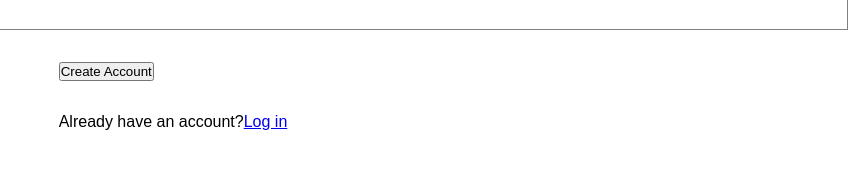
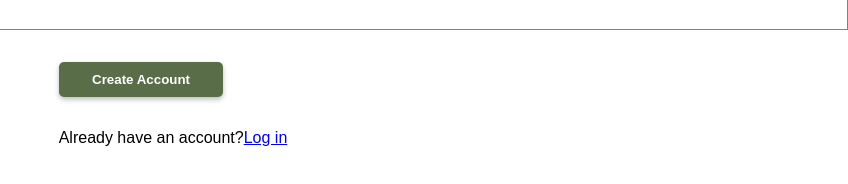
Before and after one commit to OrianaLand/Sign-up-Form, a plain HTML site: page index.html in a window 1280 px wide. Shown: the part 686-870 px from the top of the page, 432-1280 px from the left. Drawn offline with Linux system fonts and the light colour scheme.

Commit message:
Style form button

```diff
--- a/styles.css
+++ b/styles.css
@@ -59,6 +59,19 @@ img{
     padding-bottom: 1em;
 }
 
+.button{
+    padding: 0.75em 2.5em;
+    font-weight: bold;
+    border-radius: 5px;
+    border: none;
+    background-color: #596D48;
+    color: #fff;
+    box-shadow: 0 2.5px 5px #c0bdbd;
+}
+
+.button:hover{
+    background-color: #485a39;
+}
 
 .form-footer{
     margin-top: 2em;
```
